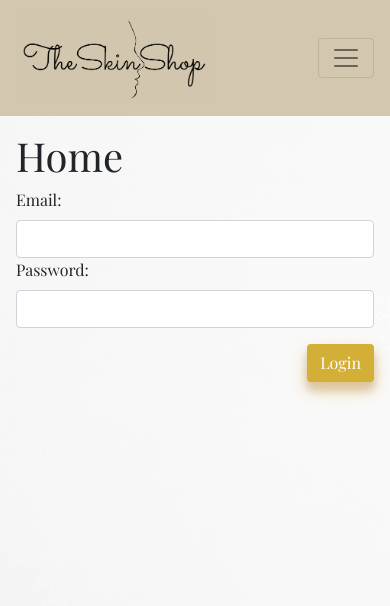
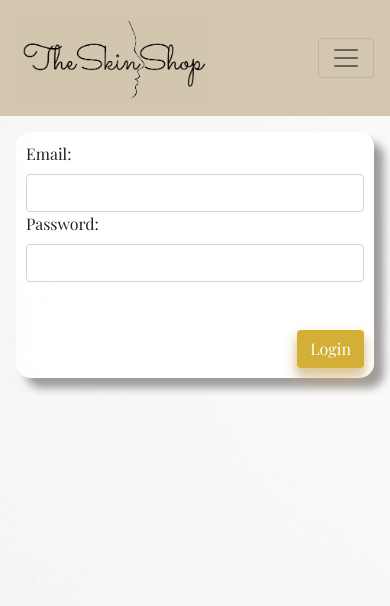
Before and after one commit to roowahoo/Assignment-3-React, a React (Create React App) app in the folder skincare/: page /login in a window 390 px wide. Shown: the top 606 px of the page. Built offline with nearby package versions, Linux system fonts and the light colour scheme.

Commit message:
added some mobile responsiveness

```diff
--- a/skincare/src/App.css
+++ b/skincare/src/App.css
@@ -56,25 +56,30 @@ body{
 }
 
 .card-div{
-    display:flex
+    display:flex;
+    flex-wrap: wrap;
+    padding:20px;
+    justify-content:center
 }
 
 .card{
     width:18rem;
-    margin:0 20px
+    margin:20px 20px
 
 }
 
 .item-row{
     border: 1px solid rgb(209, 206, 206);
+    border-radius: 15px;
     display:flex;
     align-items: center;
-    background-color:rgba(255, 255, 255, 0.9); ;
+    background-color:rgba(255, 255, 255, 0.9);
 }
 
 .img-thumbnail{
     width:200px;
     height: 200px;
+    margin:10px 0
 }
 
 .bagItemName{
@@ -82,3 +87,18 @@ body{
     word-wrap: break-word;
     width:60%
 }
+
+
+
+@media (min-width:280px){
+    .form{
+    border-radius: 15px;
+    padding:10px;
+    background-color:rgba(255, 255, 255, 0.9);
+    box-shadow:10px 10px 8px #a09c9c
+}
+
+
+
+
+}
--- a/skincare/src/App.js
+++ b/skincare/src/App.js
@@ -35,17 +35,7 @@ function App() {
 
     const [isOpen, setIsOpen] = useState(false);
     const toggle = () => setIsOpen(!isOpen);
-    // const history = useHistory()
 
-    const logout = async () => {
-        const response = await axios.post(config.baseUrl + '/api/shoppers/logout', {
-            'refreshToken': localStorage.getItem('refreshToken')
-        })
-        console.log(response.data)
-        localStorage.setItem('accessToken', null);
-        localStorage.setItem('refreshToken', null);
-        // history.push('/shop')
-    }
 
     useEffect(() => {
         setInterval(async () => {
@@ -81,9 +71,6 @@ function App() {
                                 <NavItem id='bagIcon'>
                                     <Link to='/bag' className='nav-link'><img src={ShoppingBag} id='bag' /></Link>
                                 </NavItem>
-                                <div>
-                                    <button onClick={logout} className='btn goldBtn mt-2'>Logout</button>
-                                </div>
                             </Nav>
                         </Collapse>
                     </Navbar>
--- a/skincare/src/pages/account.js
+++ b/skincare/src/pages/account.js
@@ -1,10 +1,14 @@
+import config from '../config'
 import React, { useState, useEffect } from 'react'
+import { useHistory } from 'react-router-dom'
 import axios from 'axios'
 
 export default function Account() {
 
     const [accountDetails, setAccountDetails] = useState({})
     const [password, setPassword] = useState('')
+
+    const history = useHistory()
 
 
     useEffect(() => {
@@ -21,26 +25,23 @@ export default function Account() {
         fetch()
     }, [])
 
-    const updateUsername=(e)=>{
-        let clone={...accountDetails}
-        clone.username=e.target.value
+    const updateUsername = (e) => {
+        let clone = { ...accountDetails }
+        clone.username = e.target.value
         setAccountDetails(clone)
     }
 
-    const updateEmail=(e)=>{
-        let clone={...accountDetails}
-        clone.email=e.target.value
+    const updateEmail = (e) => {
+        let clone = { ...accountDetails }
+        clone.email = e.target.value
         setAccountDetails(clone)
     }
 
-    const updateAddress=(e)=>{
-        let clone={...accountDetails}
-        clone.address=e.target.value
+    const updateAddress = (e) => {
+        let clone = { ...accountDetails }
+        clone.address = e.target.value
         setAccountDetails(clone)
     }
-
-
-
 
     const update = async () => {
         console.log('here')
@@ -49,10 +50,19 @@ export default function Account() {
             'username': accountDetails.username,
             'email': accountDetails.email,
             'address': accountDetails.address,
-            'password':password
+            'password': password
         })
         console.log(response.data)
 
+    }
+    const logout = async () => {
+        const response = await axios.post(config.baseUrl + '/api/shoppers/logout', {
+            'refreshToken': localStorage.getItem('refreshToken')
+        })
+        console.log(response.data)
+        localStorage.setItem('accessToken', null);
+        localStorage.setItem('refreshToken', null);
+        history.push('/shop')
     }
 
 
@@ -75,10 +85,11 @@ export default function Account() {
                 </div>
                 <div>
                     <label className='form-label'>Password:</label>
-                    <input onChange={(e)=>setPassword(e.target.value)} value={password} type='text' className='form-control'></input>
+                    <input onChange={(e) => setPassword(e.target.value)} value={password} type='text' className='form-control'></input>
                 </div>
-                <div className='d-flex justify-content-end'>
-                <button onClick={update} className='btn goldBtn my-3'>Update</button>
+                <div className='d-flex justify-content-between'>
+                    <button onClick={update} className='btn goldBtn my-3'>Update</button>
+                    <button onClick={logout} className='btn goldBtn my-3'>Logout</button>
                 </div>
             </div>
 
--- a/skincare/src/pages/bag.js
+++ b/skincare/src/pages/bag.js
@@ -81,17 +81,20 @@ export default function Bag() {
     return (
         <React.Fragment>
             <div>
-                <div>
 
                 {bagItems.map((item, i) => (
-                        <div className='item-row' key={item.id}>
+                    <div className='item-row row' key={item.id}>
+                        <div className='col-4'>
                             <img src={item.products.image_url} className='img-thumbnail' alt='product-thumbnail'></img>
-                            <div className='bagItemName'><b>{item.products.name}</b></div>
-                            <div>
+                        </div>
+                        <div className='bagItemName col-5'><b>{item.products.name}</b></div>
+                        <div className='col-1'>
                             <input type='text' name={item.product_id} value={item.quantity} onChange={updateFormFields} size='2'></input>
                             <button name={item.product_id} value={item.quantity} onClick={updateQuantity} className='m-2 penCursor'>&#9998;</button>
                         </div>
-                            <button name={item.product_id} onClick={removeItem} className='my-5 crossCursor'>&#9747;</button>
+                        <div className='col-2'>
+                            <button name={item.product_id} onClick={removeItem} className='crossCursor'>&#9747;</button>
+                        </div>
 
                     </div>
 
@@ -110,7 +113,6 @@ export default function Bag() {
             <div className='d-flex justify-content-center'>
                 <button onClick={order} className='btn goldBtn my-3'>Checkout</button>
             </div>
-            </div>
 
         </React.Fragment>
     )
--- a/skincare/src/pages/login.js
+++ b/skincare/src/pages/login.js
@@ -23,15 +23,15 @@ export default function Login() {
             })
             console.log(response.data)
             console.log(response.status)
-            if (response.data !== 'Invalid Password' && response.data!=='No user found' ) {
+            if (response.data !== 'Invalid Password' && response.data !== 'No user found') {
                 localStorage.setItem('accessToken', response.data.accessToken);
                 localStorage.setItem('refreshToken', response.data.refreshToken);
                 history.push('/shop', {
                     'form': formData
                 })
-            }else if(response.data !== 'No user found'){
+            } else if (response.data !== 'No user found') {
                 alert('Invalid Password')
-            }else{
+            } else {
                 alert('No User Found')
             }
 
@@ -55,21 +55,18 @@ export default function Login() {
 
     return (
         <React.Fragment>
-            <h1>Home</h1>
-            {/* <div>
-                <label className='form-label'>Username:</label>
-                <input type='text' name='username' value={formData.username} onChange={updateFormFields} className='form-control'/>
-            </div> */}
+            <div className='form'>
                 <div>
                     <label className='form-label'>Email:</label>
                     <input type='text' name='email' value={formData.email} onChange={updateFormFields} className='form-control' />
                 </div>
                 <div>
                     <label className='form-label'>Password:</label>
-                <input type='text' name='password' value={formData.password} onChange={updateFormFields} className='form-control' />
+                    <input type='password' name='password' value={formData.password} onChange={updateFormFields} className='form-control' />
                 </div>
                 <div className='d-flex justify-content-end'>
-                <button onClick={login} className='btn goldBtn mt-3'>Login</button>
+                    <button onClick={login} className='btn goldBtn mt-5'>Login</button>
+                </div>
             </div>
 
         </React.Fragment>
--- a/skincare/src/pages/register.js
+++ b/skincare/src/pages/register.js
@@ -31,6 +31,7 @@ export default function Register() {
 
     return (
         <React.Fragment>
+            <div className='form'>
                 <div>
                     <label className='form-label'>Username:</label>
                     <input type='text' name='username' value={formData.username} onChange={updateFormFields} className='form-control' />
@@ -50,6 +51,7 @@ export default function Register() {
                 <div className='d-flex justify-content-end'>
                     <button onClick={register} className='btn goldBtn mt-3'>Register</button>
                 </div>
+            </div>
 
 
         </React.Fragment>
--- a/skincare/src/pages/shop.js
+++ b/skincare/src/pages/shop.js
@@ -31,9 +31,9 @@ export default function Shop() {
 
     const renderPrice = (item) => {
         if (item.discounted_price !== null) {
-            return item.discounted_price/100
+            return item.discounted_price / 100
         } else {
-            return item.price/100
+            return item.price / 100
         }
     }
 
@@ -94,6 +94,7 @@ export default function Shop() {
     return (
         <React.Fragment>
             <div>
+                <div className='form'>
                     <label className='form-label'>Skintype:</label>
                     <select onChange={(e) => setSearchSkintype(e.target.value)} className='form-control'>
                         <option value=''></option>
@@ -125,6 +126,7 @@ export default function Shop() {
                     <div className='d-flex justify-content-end'>
                         <button onClick={search} className='btn goldBtn my-3'>Search</button>
                     </div>
+                </div>
                 <div className='card-div'>
                     {products.map(p => (
 
```
Lines whose indentation alone changed are shown as unchanged.
